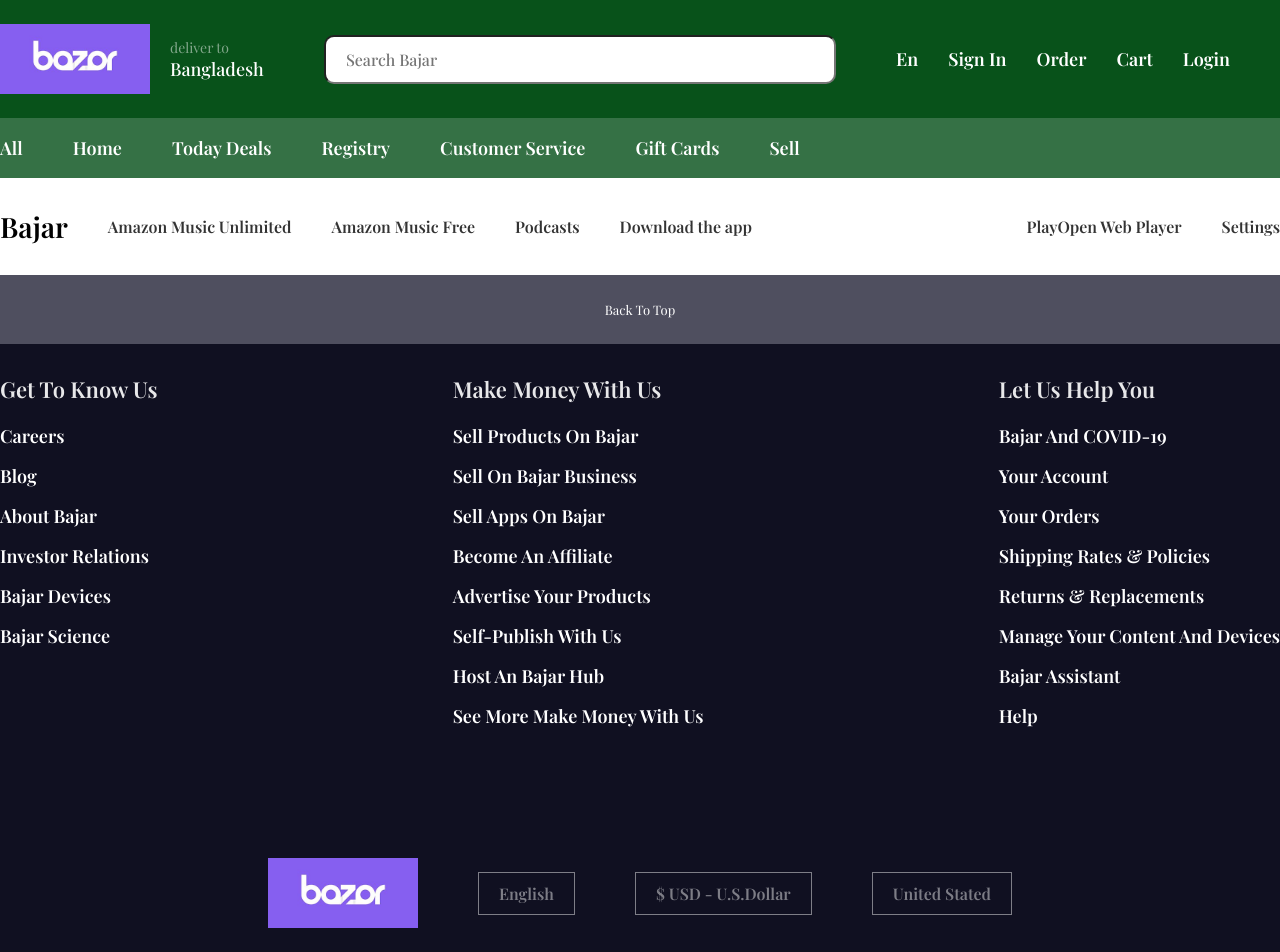
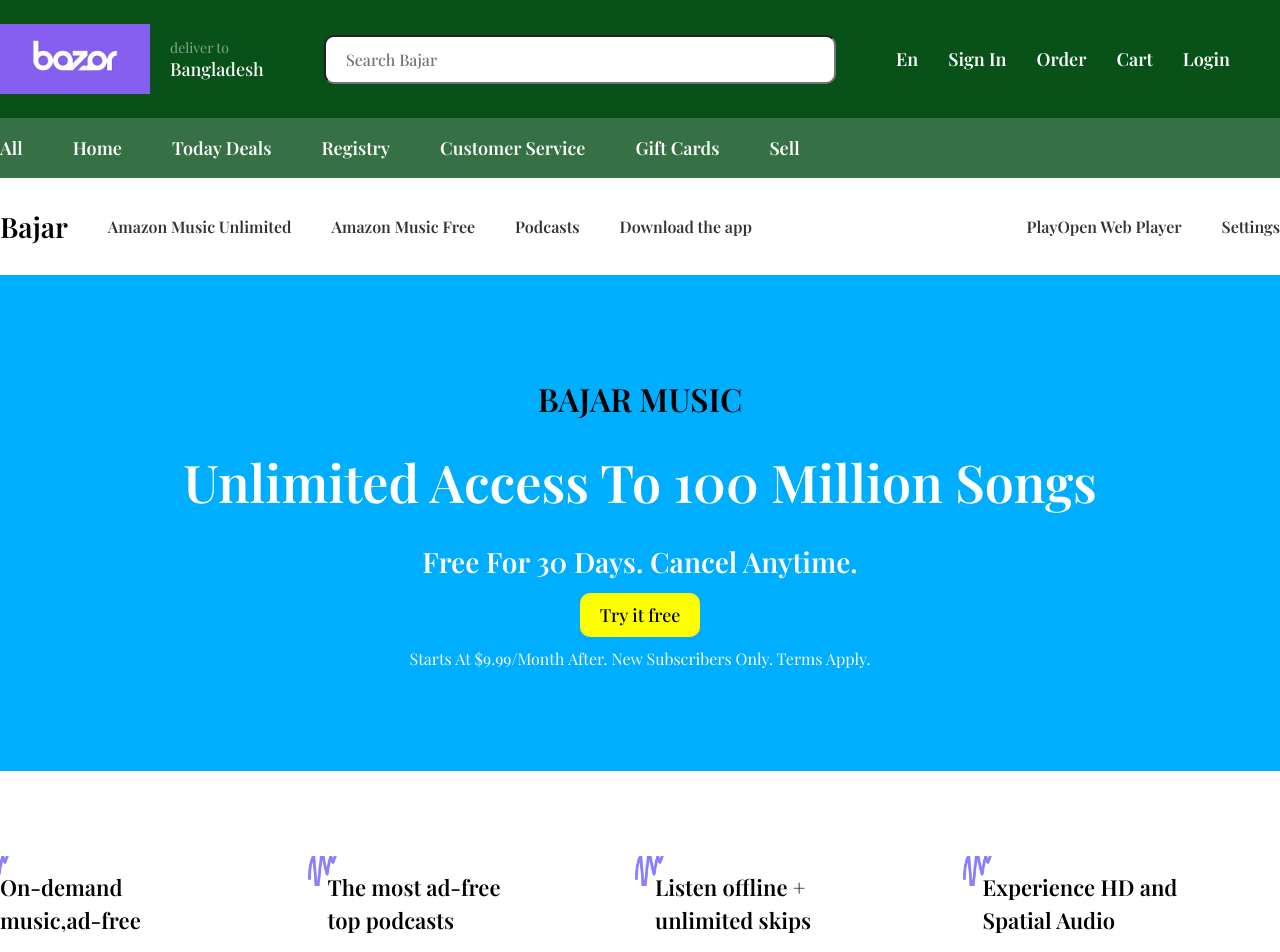
Before and after one commit to yeasin5060/react_demo_ecommerce_project, a React (Vite) app: page /bajarmusic in a window 1280 px wide. Shown: the top 952 px of the page. Built offline with nearby package versions, Linux system fonts and the light colour scheme; a web font is replaced by a local one.

Commit message:
update_ecommerce_all_alldigital_allbajarmusic_secton_alldemandmusic

```diff
--- a/src/App.jsx
+++ b/src/App.jsx
@@ -16,7 +16,7 @@
 import Order from './Layouts/Header/Order/Order';
 import Login from './Layouts/Header/Login/Login';
 import Cart from './Layouts/Header/Cart/Cart';
-import Allbajarmusicnavbar from './Pages/All/Allsection/Alldigital/Alllink/Allbajarmusic/Allbajarmusicsection/Allbajarmusicnavbar/Allbajarmusicnavbar';
+import Allbajarmusic from './Pages/All/Allsection/Alldigital/Alllink/Allbajarmusic/Allbajarmusic';
 
 
 function App() {
@@ -34,7 +34,7 @@
         <Route path='/order' element={<Order/>}/>
         <Route path='/cart' element={<Cart/>}/>
         <Route path='/login' element={<Login/>}/>
-        <Route path='/bajarmusic' element={<Allbajarmusicnavbar/>}/>
+        <Route path='bajarmusic' element ={<Allbajarmusic/>}/>
       </Route>
     )
   );
--- a/src/Pages/All/Allsection/Alldigital/Alllink/Allbajarmusic/Allbajarmusic.jsx
+++ b/src/Pages/All/Allsection/Alldigital/Alllink/Allbajarmusic/Allbajarmusic.jsx
@@ -1,6 +1,7 @@
 import React from 'react'
 import Allbajarmusicnavbar from './Allbajarmusicsection/Allbajarmusicnavbar/Allbajarmusicnavbar'
 import Allbajarmusicbanar from './Allbajarmusicsection/Allbajarmusicbanar/Allbajarmusicbanar'
+import Alldemandmusic from './Allbajarmusicsection/Alldemandmusic/Alldemandmusic'
 
 
 const Allbajarmusic = () => {
@@ -8,6 +9,7 @@
    <>
     <Allbajarmusicnavbar/>
     <Allbajarmusicbanar/>
+    <Alldemandmusic/>
    </>
   )
 }
--- a/src/Pages/All/Allsection/Alldigital/Alllink/Allbajarmusic/Allbajarmusicsection/Allbajarmusicbanar/Allbajarmusicbanar.css
+++ b/src/Pages/All/Allsection/Alldigital/Alllink/Allbajarmusic/Allbajarmusicsection/Allbajarmusicbanar/Allbajarmusicbanar.css
@@ -1,6 +1,6 @@
 #allbajarmusic_banar{
     padding: 100px 0;
-    background: rgb(0, 255, 234);
+    background: rgb(0, 174, 255);
 }
 .allbajarmusic_banar_wrapper{
     text-align: center;
@@ -49,4 +49,5 @@
     color: #fff;
     text-transform: capitalize;
     line-height: 150%;
+    margin-top: 20px;
 }
--- a/src/Pages/All/Allsection/Alldigital/Alllink/Allbajarmusic/Allbajarmusicsection/Allbajarmusicbanar/Allbajarmusicbanar.jsx
+++ b/src/Pages/All/Allsection/Alldigital/Alllink/Allbajarmusic/Allbajarmusicsection/Allbajarmusicbanar/Allbajarmusicbanar.jsx
@@ -1,17 +1,18 @@
 import React from 'react'
 import './Allbajarmusicbanar.css'
+import { Link } from 'react-router-dom'
 import Nanohead from '../../../../../../../../Component/Nanohead/Nanohead'
 import Subhead from '../../../../../../../../Component/Subheading/Subhead'
 import Minihead from '../../../../../../../../Component/Miniheading/Minihead'
-import { Link } from 'react-router-dom'
 import Pera from '../../../../../../../../Component/Pera/Pera'
+
 
 const Allbajarmusicbanar = () => {
   return (
     <section id='allbajarmusic_banar'>
       <div className='container'>
           <div className='allbajarmusic_banar_wrapper'>
-                <Nanohead text="Bajar" style="allbajarmusic_banar_wrapper_nanohead"/>
+              <Nanohead text="Bajar music" style="allbajarmusic_banar_wrapper_nanohead"/>
               <Subhead text="Unlimited access to 100 million songs" style="allbajarmusic_banar_wrapper_subhead"/>
               <Minihead text="Free for 30 days. Cancel anytime." style="allbajarmusic_banar_wrapper_minihead"/>
               <Link className='allbajarmusic_banar_wrapper_link' to="tryitfree">Try it free</Link>
--- a/src/Pages/All/Allsection/Alldigital/Alllink/Allbajarmusic/Allbajarmusicsection/Allbajarmusicnavbar/Allbajarmusicnavbar.jsx
+++ b/src/Pages/All/Allsection/Alldigital/Alllink/Allbajarmusic/Allbajarmusicsection/Allbajarmusicnavbar/Allbajarmusicnavbar.jsx
@@ -1,9 +1,14 @@
 import React from 'react'
 import './Allbajarmusicnavbar.css'
 import { Link } from 'react-router-dom'
+import Nanohead from '../../../../../../../../Component/Nanohead/Nanohead'
+import Subhead from '../../../../../../../../Component/Subheading/Subhead'
+import Minihead from '../../../../../../../../Component/Miniheading/Minihead'
+import Pera from '../../../../../../../../Component/Pera/Pera'
 
 const Allbajarmusicnavbar = () => {
   return (
+    <>
     <section id='allbajarmusic_nav'>
         <div className='container'>
           <div className='allbajarmusic_nav_warpper'>
@@ -21,6 +26,7 @@
           </div>
         </div>
     </section>
+   </>
   )
 }
 
--- /dev/null
+++ b/src/Pages/All/Allsection/Alldigital/Alllink/Allbajarmusic/Allbajarmusicsection/Alldemandmusic/Alldemandmusic.css
@@ -0,0 +1,34 @@
+#allbajardemandmusic{
+    padding: 100px 0;
+    background: #fff;
+}
+.alldemanmusic_wrapper_flex{
+    display: flex;
+    align-items: center;
+    justify-content: space-between;
+    column-gap: 30px;
+}
+.alldemanmusic_wrapper_contant_box{
+    width: 350px;
+    position: relative;
+}
+.alldemanmusic_wrapper_contant_head{
+    width: 200px;
+    font-size: 22px;
+    font-weight: 600;
+    color:#000;
+    line-height: 150%;
+}
+.alldemanmusic_wrapper_contant_image_box{
+    width: 30px;
+    height: 30px;
+    overflow: hidden;
+    position: absolute;
+    left: -20px;
+    top: -15px;
+}
+.alldemanmusic_wrapper_contant_image_box img{
+    width: 100%;
+    height: 100%;
+    object-fit: cover;
+}
--- /dev/null
+++ b/src/Pages/All/Allsection/Alldigital/Alllink/Allbajarmusic/Allbajarmusicsection/Alldemandmusic/Alldemandmusic.jsx
@@ -0,0 +1,50 @@
+import React from 'react'
+import './Alldemandmusic.css'
+import Nanohead from '../../../../../../../../Component/Nanohead/Nanohead'
+import amu from '../../../../../../../../images/amusquiggle.png'
+
+let allbajardemandmusicarray = [
+    {
+        id : 1,
+        text : "On-demand music,ad-free",
+        img : amu
+    },
+    {
+        id : 2,
+        text : "The most ad-free top podcasts",
+        img : amu
+    },
+    {
+        id : 3,
+        text : "Listen offline + unlimited skips",
+        img : amu
+    },
+    {
+        id : 4,
+        text : "Experience HD and Spatial Audio",
+        img : amu
+    },
+]
+
+const Alldemandmusic = () => {
+  return (
+    <section id='allbajardemandmusic'>
+        <div className='container'>
+            <div className='alldemanmusic_wrapper_flex'>
+                {
+                    allbajardemandmusicarray.map((item , index)=>(
+                        <div key={index} className='alldemanmusic_wrapper_contant_box'>
+                            <div className='alldemanmusic_wrapper_contant_image_box'>
+                                <img src={item.img} alt="not found" />
+                            </div>
+                            <Nanohead text={item.text} style="alldemanmusic_wrapper_contant_head"/>
+                        </div>
+                    ))
+                }
+            </div>
+        </div>
+    </section>
+  )
+}
+
+export default Alldemandmusic
```
Also changed, not shown: src/images/amusquiggle.png (added). Lines whose indentation alone changed are shown as unchanged.
